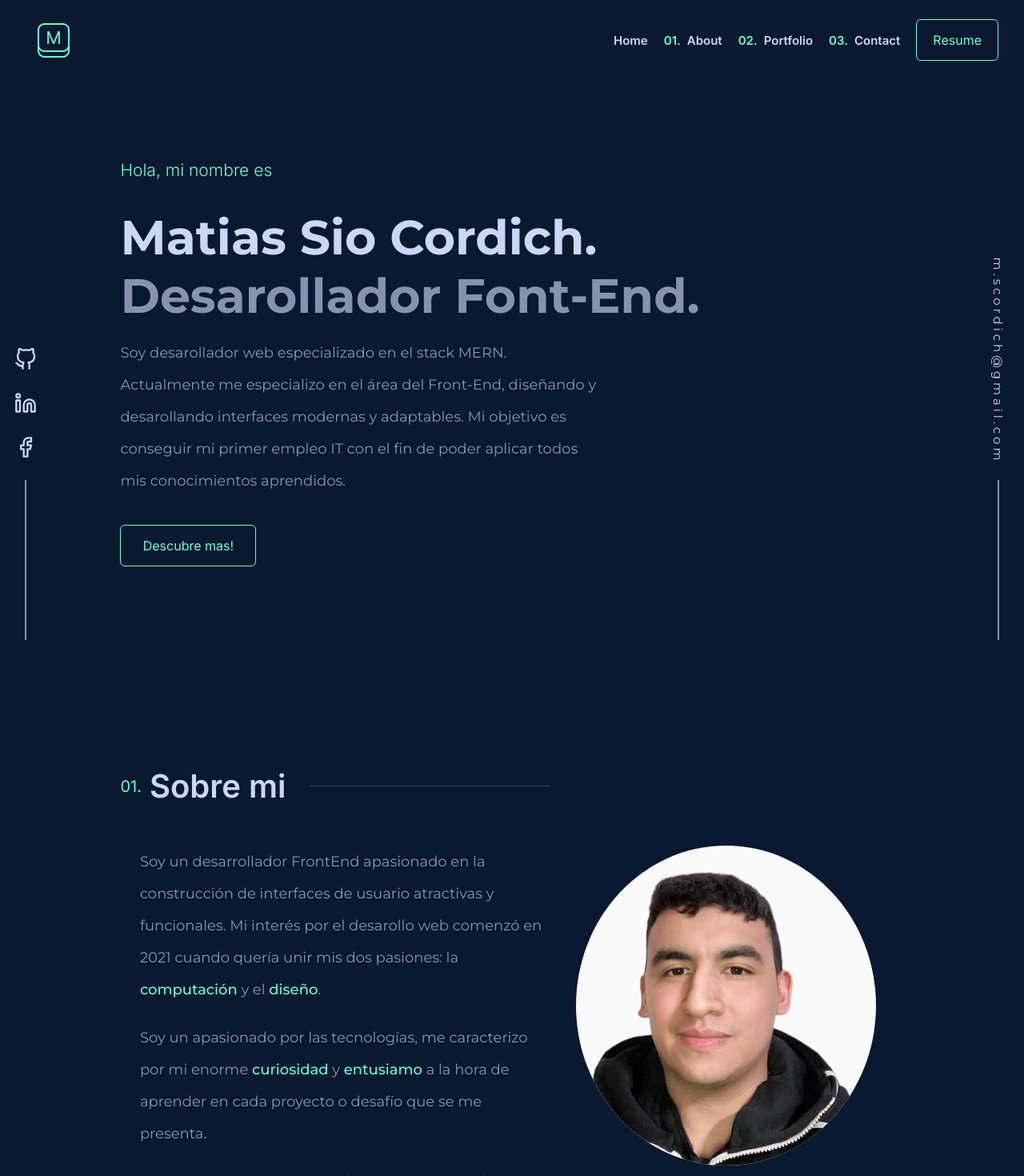
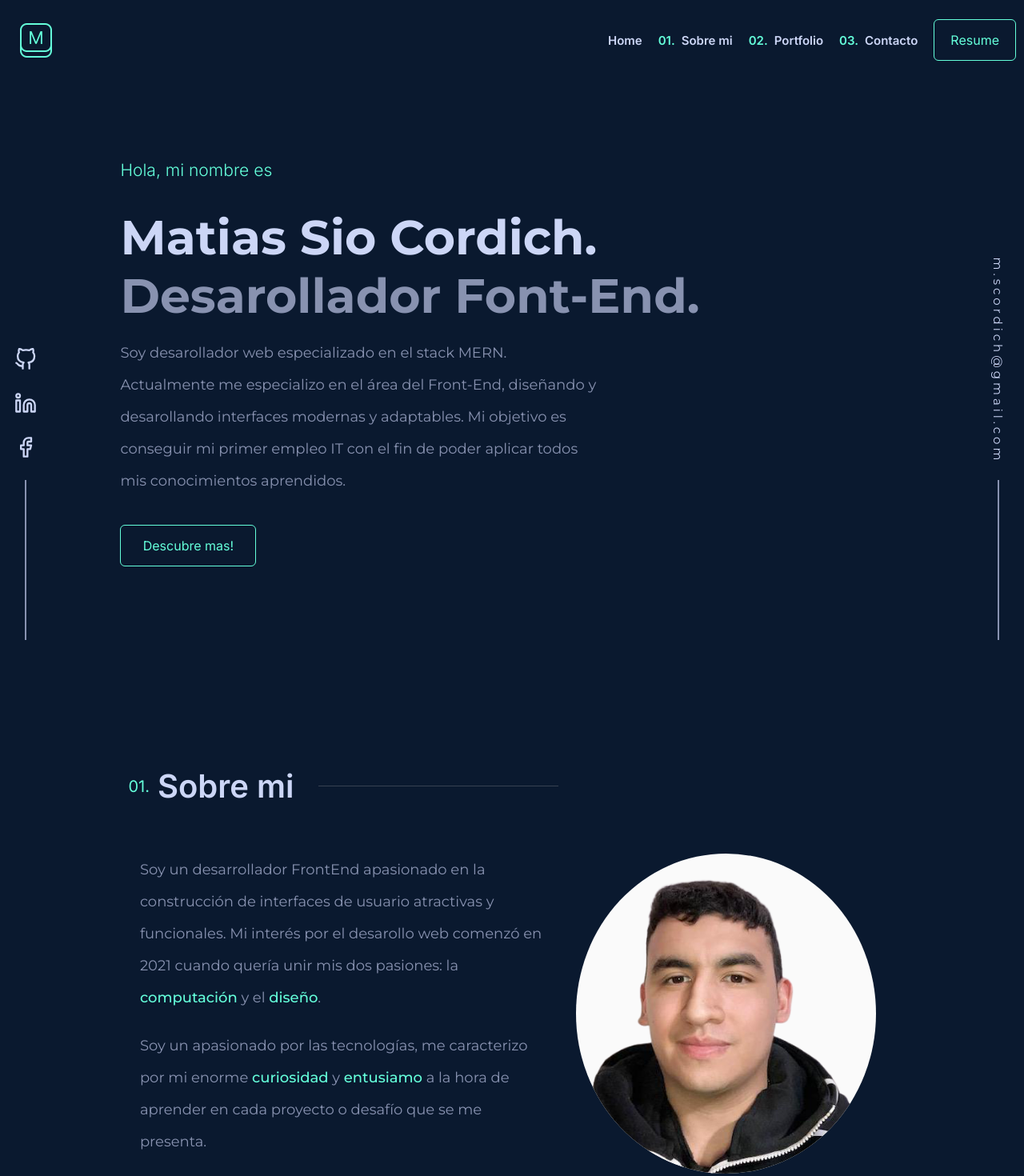
Before and after one commit to MatiasCordich/matias-sio-cordich, a React (Vite) app: page / in a window 1280 px wide. Shown: the top 1470 px of the page at 80% size. Built offline with nearby package versions, Linux system fonts and the light colour scheme.

Commit message:
Portfolio: added framer motion

```diff
--- a/src/components/About/About.jsx
+++ b/src/components/About/About.jsx
@@ -4,13 +4,22 @@ import { S_Layout } from '../Layouts/Layouts'
 import Title from '../Title/Title'
 import { stack } from '../../Information/information'
 import { profile } from '../../assets'
+import { motion } from 'framer-motion'
 
 const About = () => {
     return (
         <AboutBox>
             <S_Layout>
-                <Title title="Sobre mi" number="01" />
-                <AboutContent>
+                <Title
+                    title="Sobre mi" number="01"
+                />
+                <AboutContent
+                    as={motion.div}
+                    initial={{y: -10, opacity: 0}}
+                    whileInView={{y: 10, opacity: 1}}
+                    transition={{duration: .6, delay: 2}}
+
+                >
                     <AboutTexts>
                         <TextBox>
                             <Text>
@@ -37,7 +46,7 @@ const About = () => {
                         <TechStack>
                             {stack.map(s =>
                                 <TechItem key={s.id}>
-                                    <BsCheck2  color="#64ffda" />{s.name}
+                                    <BsCheck2 color="#64ffda" />{s.name}
                                 </TechItem>
                             )}
                         </TechStack>
--- a/src/components/Banner/Banner.jsx
+++ b/src/components/Banner/Banner.jsx
@@ -1,23 +1,44 @@
 import { BannerBox, BannerBtn, BannerHeadTitle, BannerSpan, BannerText, BannerTitle } from "./bannerElements"
+import { motion } from "framer-motion"
 
 
 const Banner = () => {
     return (
         <BannerBox>
-            <BannerHeadTitle>
+            <BannerHeadTitle
+                as={motion.h3}
+                initial={{ y: 10, opacity: 0 }}
+                animate={{ y: 0, opacity: 1 }}
+                transition={{ duration: .5, delay: 2 }}
+            >
                 Hola, mi nombre es
             </BannerHeadTitle>
-            <BannerTitle>
+            <BannerTitle
+                as={motion.h1}
+                initial={{ y: 10, opacity: 0 }}
+                animate={{ y: 0, opacity: 1 }}
+                transition={{ duration: .5, delay: 2.2 }}>
+
                 Matias Sio Cordich.{" "} <BannerSpan>
                     Desarollador Font-End.
                 </BannerSpan>
             </BannerTitle>
-            <BannerText>
+            <BannerText
+                as={motion.p}
+                initial={{ y: 10, opacity: 0 }}
+                animate={{ y: 0, opacity: 1 }}
+                transition={{ duration: .5, delay: 2.4 }}
+            >
                 Soy desarollador web especializado en el stack MERN.
                 Actualmente me especializo en el área del Front-End, diseñando y desarollando interfaces modernas y adaptables.
                 Mi objetivo es conseguir mi primer empleo IT con el fin de poder aplicar todos mis conocimientos aprendidos.
             </BannerText>
-            <BannerBtn>
+            <BannerBtn
+                as={motion.button}
+                initial={{ y: 10, opacity: 0 }}
+                animate={{ y: 0, opacity: 1 }}
+                transition={{ duration: .5, delay: 2.6 }}
+            >
                 Descubre mas!
             </BannerBtn>
         </BannerBox>
--- a/src/components/Banner/bannerElements.js
+++ b/src/components/Banner/bannerElements.js
@@ -7,7 +7,7 @@ export const BannerBox = styled.main`
     width: 95%;
     margin: 5rem auto;
     @media (min-width: 900px) {
-        margin: 10rem auto;
+        margin: 20rem auto;
         width: 85%;
     }
 `
--- a/src/components/Contact/Contact.jsx
+++ b/src/components/Contact/Contact.jsx
@@ -1,9 +1,15 @@
 import { S_Layout } from '../Layouts/Layouts'
 import { ContactBox, ContactHead, ContactLink, ContactText, ContactTitle } from './contactElements'
+import { motion } from 'framer-motion'
 const Contact = () => {
   return (
     <S_Layout>
-        <ContactBox>
+        <ContactBox
+            as={motion.div}
+            initial={{y:10, opacity: 0 }}
+            whileInView={{y:-10, opacity: 1 }}
+            transition={{duration: 1, delay:2}}
+        >
             <ContactHead>
                 04. Contacto
             </ContactHead>
--- a/src/components/Navbar/Navbar.jsx
+++ b/src/components/Navbar/Navbar.jsx
@@ -2,40 +2,98 @@ import { Link, LinkBox, LinkNumber, Logo, LogoContainer, MenuBtn, NavContainer,
 import { logo } from '../../assets/index.js'
 import { motion } from 'framer-motion'
 import { HiOutlineMenuAlt3 } from 'react-icons/hi'
+import { useState } from "react"
 
 export const Navbar = () => {
+
+  const [open, setOpen] = useState(false);
+  const [background, setBackground] = useState(false)
+
+  const changeBackground = () => {
+    if (window.screenY >= 90) {
+      setBackground(true)
+    } else {
+      setBackground(false)
+    }
+  }
+
+  window.addEventListener('scroll',changeBackground)
+
   return (
-    <NavContainer>
-      <LogoContainer>
+    <NavContainer open={background}>
+      <LogoContainer
+        as={motion.div}
+        initial={{ opacity: 0 }}
+        animate={{ opacity: 1 }}
+        transition={{ duration: 1, delay: 1 }}
+      >
         <Logo src={logo} alt="portfolio-matias-logo" />
-        <MenuBtn>
+        <MenuBtn
+          as={motion.button}
+          initial={{ opacity: 0 }}
+          animate={{ opacity: 1 }}
+          transition={{ duration: 1, delay: 1 }}
+          onClick={() => setOpen(!open)}>
           <HiOutlineMenuAlt3 />
         </MenuBtn>
+      </LogoContainer>
 
-      </LogoContainer>
-      <NavbarLinks>
-        <LinkBox>
-          <Link>Home</Link>
-        </LinkBox>
-        <LinkBox>
-          <Link>
-            <LinkNumber>01.</LinkNumber>
-            About
+
+      <NavbarLinks open={open}>
+        <LinkBox open={open}>
+          <Link
+            as={motion.a}
+            initial={{ y: -10, opacity: 0 }}
+            animate={{ y: 0, opacity: 1 }}
+            transition={{ duration: .9, delay: 1.5 }}
+            onClick={() => setOpen(!open)}>
+            Home
           </Link>
         </LinkBox>
-        <LinkBox>
-          <Link>
+        <LinkBox open={open}>
+          <Link
+            onClick={() => setOpen(!open)}
+            as={motion.a}
+            initial={{ y: -10, opacity: 0 }}
+            animate={{ y: 0, opacity: 1 }}
+            transition={{ duration: .9, delay: 1.6 }}
+          >
+            <LinkNumber>01.</LinkNumber>
+            Sobre mi
+          </Link>
+        </LinkBox>
+        <LinkBox open={open}>
+          <Link
+            onClick={() => setOpen(!open)}
+            as={motion.a}
+            initial={{ y: -10, opacity: 0 }}
+            animate={{ y: 0, opacity: 1 }}
+            transition={{ duration: .9, delay: 1.7 }}
+          >
             <LinkNumber>02.</LinkNumber>
             Portfolio
           </Link>
         </LinkBox>
-        <LinkBox>
-          <Link>
+        <LinkBox open={open}>
+          <Link
+            onClick={() => setOpen(!open)}
+            as={motion.a}
+            initial={{ y: -10, opacity: 0 }}
+            animate={{ y: 0, opacity: 1 }}
+            transition={{ duration: .9, delay: 1.8 }}
+          >
             <LinkNumber>03.</LinkNumber>
-            Contact
+            Contacto
           </Link>
         </LinkBox>
-        <ResumeBtn>
+
+        <ResumeBtn
+          open={open}
+          as={motion.button}
+          initial={{ y: -10, opacity: 0 }}
+          animate={{ y: 0, opacity: 1 }}
+          transition={{ duration: .5, delay: 1.9 }}
+        >
           Resume
         </ResumeBtn>
       </NavbarLinks>
--- a/src/components/Navbar/navbarElements.js
+++ b/src/components/Navbar/navbarElements.js
@@ -1,19 +1,26 @@
-import styled from 'styled-components'
+import styled from "styled-components";
 
 export const NavContainer = styled.nav`
   width: 100%;
+
   @media (min-width: 900px) {
+    position: fixed;
+    top: 0;
+    max-width: 220rem;
+    width: 100%;
     display: flex;
     align-items: center;
+    background: ${({ background }) => (background ? "red" : "transparent")};
     font-family: var(--title-Font);
     font-size: 1.5rem;
     font-weight: 600;
-        width: 95%;
+    padding: 1rem;
     height: 10rem;
     justify-content: space-around;
     margin: 0 auto;
+    z-index: 999;
   }
-`
+`;
 
 export const LogoContainer = styled.div`
   display: flex;
@@ -22,43 +29,93 @@ export const LogoContainer = styled.div`
   padding: 1rem;
   width: 95%;
   margin: 0 auto;
-`
+  position: relative;
+
+  @media (min-width: 900px) {
+    width: 10%;
+  }
+`;
 export const MenuBtn = styled.button`
+  position: fixed;
+  display: flex;
+  justify-content: center;
+  align-items: center;
+  z-index: 9999999;
+  right: 5%;
+  background:#060f1c;
   border: none;
-    font-size: 3.5rem;
+  font-size: 2.5rem;
+  padding: 1rem;
 
   @media (min-width: 900px) {
     display: none;
   }
-`
-export const Logo = styled.img``
+`;
+export const Logo = styled.img``;
 export const NavbarLinks = styled.ul`
-    display: none;
+  position: fixed;
+  display: flex;
+  flex-direction: column;
+  justify-content: center;
+  gap: 4rem;
+  align-items: center;
+  background: rgba(10, 25, 47, 0.65);
+  box-shadow: 0 4px 30px rgba(0, 0, 0, 0.1);
+  backdrop-filter: blur(6.9px);
+  -webkit-backdrop-filter: blur(6.9px);
+  width: ${({ open }) => (open ? "100%" : "0")};
+  height: 100vh;
+  top: 0;
+  z-index: 9999;
+  overflow: hidden;
+  transition: all 1s;
 
   @media (min-width: 900px) {
-        display: flex;
+    position: relative;
+    flex-direction: row;
+    height: fit-content;
     align-items: center;
+    justify-content: flex-end;
     font-family: var(--title-Font);
     font-size: 1.5rem;
     font-weight: 600;
+    background: none;
+    box-shadow: none;
+    backdrop-filter: inherit;
+    width: 90%;
     gap: 2rem;
+    transition: none;
   }
-`
-export const LinkBox = styled.li``
+`;
+export const LinkBox = styled.li`
+  opacity: ${({ open }) => (open ? "1" : "0")};
+  transition: all 0.2s;
+
+  @media (min-width: 900px) {
+    opacity: 1;
+  }
+`;
 
 export const Link = styled.a`
   color: var(--text-Light);
   display: flex;
   align-items: center;
-    gap: .8rem;
+  gap: 0.8rem;
   cursor: pointer;
 
-    &:hover{
+  &:hover {
     color: var(--text-Green);
-        transition: all .6s;
+    transition: all 0.6s;
   }
-`
+`;
 export const LinkNumber = styled.span`
   color: var(--text-Green);
-`
-export const ResumeBtn = styled.button``
+`;
+export const ResumeBtn = styled.button`
+  opacity: ${({ open }) => (open ? "1" : "0")};
+  transition: all 0.2s;
+
+  @media (min-width: 900px) {
+    opacity: 1;
+  }
+`;
--- a/src/components/Sides/Sides.jsx
+++ b/src/components/Sides/Sides.jsx
@@ -5,6 +5,7 @@ import {
     FiLinkedin,
     FiFacebook
 } from 'react-icons/fi'
+import { motion } from 'framer-motion'
 import Banner from '../Banner/Banner'
 import About from '../About/About'
 import Projects from '../Projects/Projects'
@@ -13,7 +14,12 @@ import Footer from '../Footer/Footer'
 
 export const LeftSide = () => {
     return (
-        <LeftSideBox>
+        <LeftSideBox
+            as={motion.aside}
+            initial={{ opacity: 0 }}
+            animate={{ opacity: 1 }}
+            transition={{ duration: 1, delay: 2.6 }}
+        >
             <LeftSideLinks>
                 <Link>
                     <SocialLink>
@@ -39,25 +45,30 @@ export const LeftSide = () => {
 
 export const MiddleSide = () => {
     return (
-        <MiddleSideBox>
+        <MiddleSideBox
+        >
             <Banner/>
-            <About/>
-            <Projects/>
-            <Contact/>
-            <Footer/>
+            <About />
+            <Projects />
+            <Contact />
+            <Footer />
         </MiddleSideBox>
     )
 }
 
 export const RightSide = () => {
     return (
-        <RightSideBox>
+        <RightSideBox
+            as={motion.aside}
+            initial={{ opacity: 0 }}
+            animate={{ opacity: 1 }}
+            transition={{ duration: 1, delay: 2.6 }}
+        >
             <EmailLink>
                 <TextLink>
-                m.scordich@gmail.com
+                    m.scordich@gmail.com
                 </TextLink>
-
-                <AsideLine/>
+                <AsideLine />
             </EmailLink>
 
         </RightSideBox>
--- a/src/components/Title/Title.jsx
+++ b/src/components/Title/Title.jsx
@@ -1,9 +1,15 @@
 import React from 'react'
 import { Line, TitleNumber, TitleText } from './titleElements'
+import { motion } from 'framer-motion'
 
 const Title = ({title, number}) => {
   return (
-    <TitleText>
+    <TitleText
+      as={motion.h2}
+      initial={{x: -10, opacity: 0}}
+      whileInView={{x: 10, opacity: 1}}
+      transition={{duration: .6, delay: 1}}
+    >
         <TitleNumber>{number}.</TitleNumber>
         {title}
         <Line/>
```
Also changed, not shown: src/components/Projects/Projects.jsx (+22 -4 lines). Lines whose indentation alone changed are shown as unchanged.
